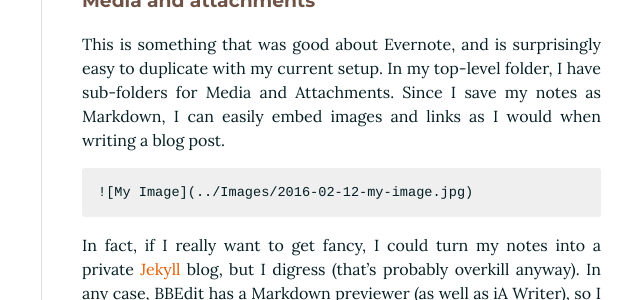
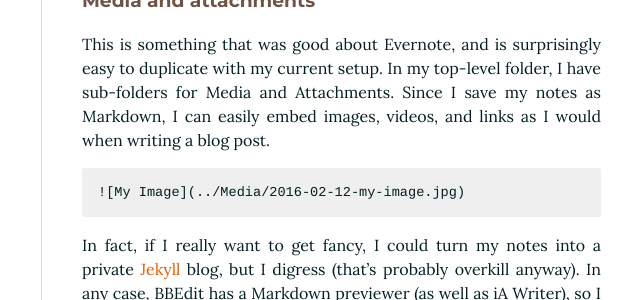
Before and after one commit to jonbeebe/jonbeebe.github.io, a Jekyll site: the page built from _posts/2016-02-12-plain-text-notes.md, in a window 1280 px wide and 900 px high, scrolled down 2415 px. Shown: the part 226-526 px from the top of the window, without its empty margins (251-891 px from the left). Built offline with Jekyll 4.4.1, drawn with Linux system fonts in a browser that asks for light colours.

Commit message:
Updated "Plain Text Notes" article.

```diff
--- a/_posts/2016-02-12-plain-text-notes.md
+++ b/_posts/2016-02-12-plain-text-notes.md
@@ -53,9 +53,9 @@ As far as mobile goes, all I needed was a text editor that could link to Dropbox
 
 ### Media and attachments
 
-This is something that was good about Evernote, and is surprisingly easy to duplicate with my current setup. In my top-level folder, I have sub-folders for Media and Attachments. Since I save my notes as Markdown, I can easily embed images and links as I would when writing a blog post.
+This is something that was good about Evernote, and is surprisingly easy to duplicate with my current setup. In my top-level folder, I have sub-folders for Media and Attachments. Since I save my notes as Markdown, I can easily embed images, videos, and links as I would when writing a blog post.
 
-    ![My Image](../Images/2016-02-12-my-image.jpg)
+    ![My Image](../Media/2016-02-12-my-image.jpg)
 
 In fact, if I really want to get fancy, I could turn my notes into a private [Jekyll](https://jekyllrb.com) blog, but I digress (that's probably overkill anyway). In any case, BBEdit has a Markdown previewer (as well as iA Writer), so I can just use the built-in viewers when I want to see embedded media and links.
 
```
Also changed, not shown: other parts of _posts/2016-02-12-plain-text-notes.md (+1 -1 lines), 2 other files.
